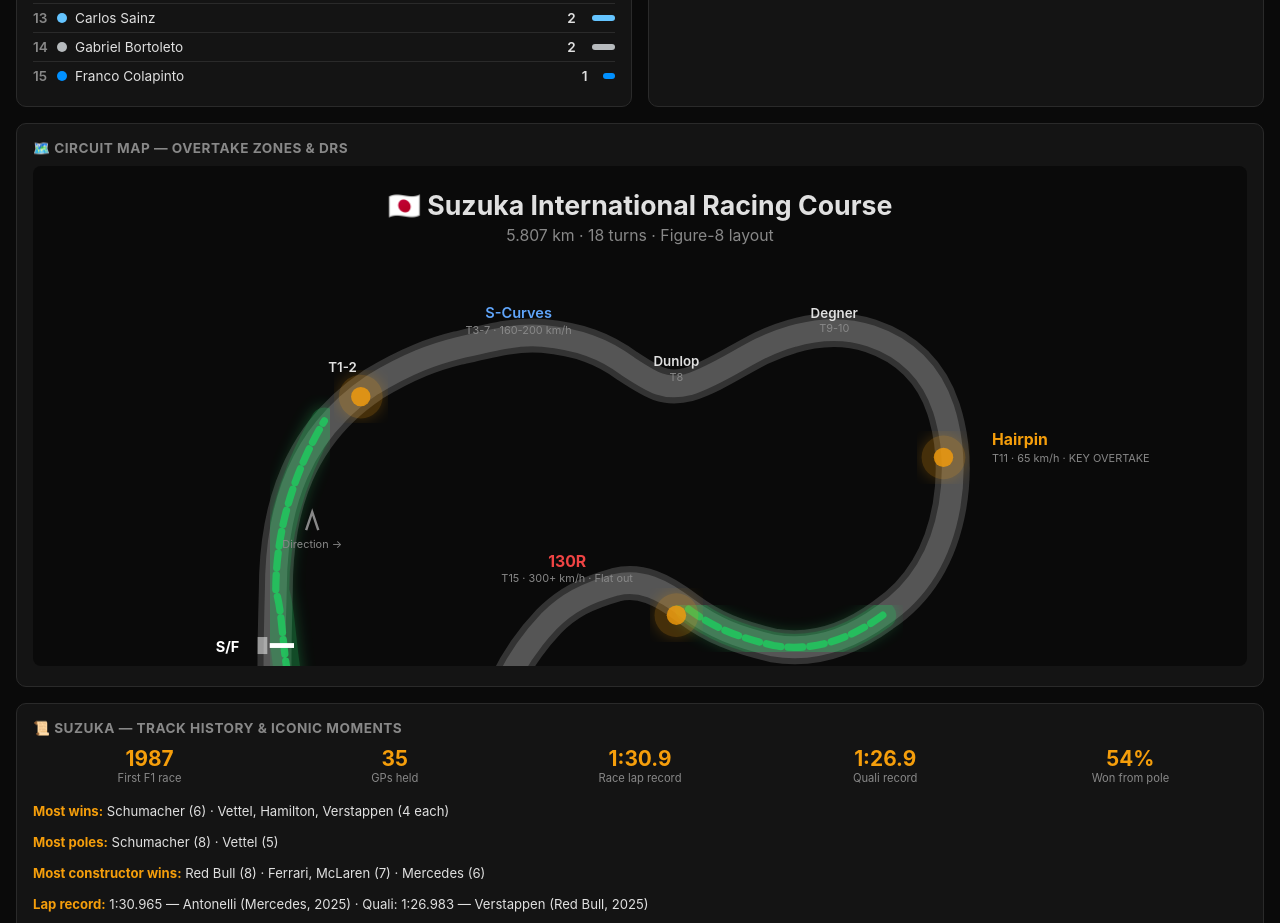
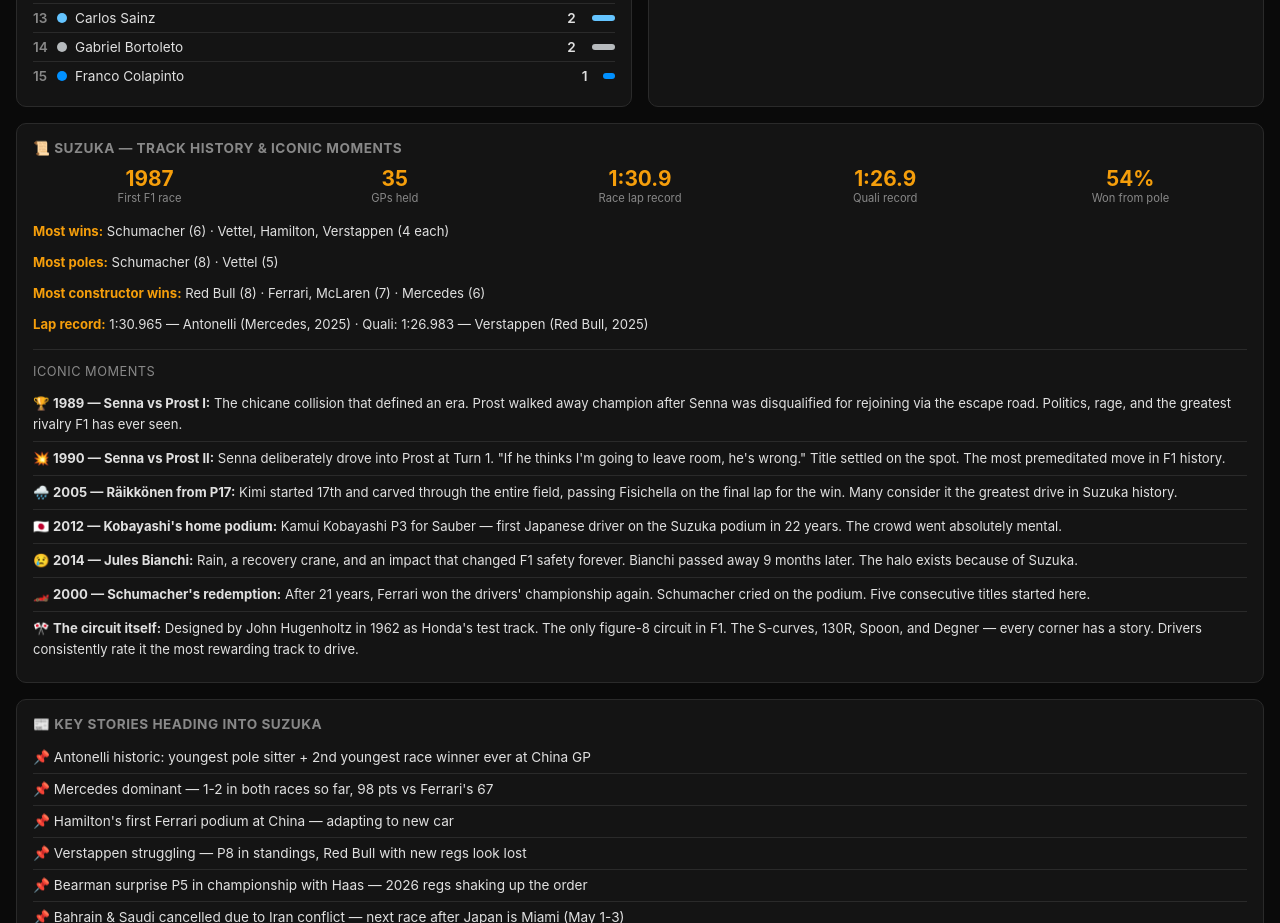
Before and after one commit to wilsonfelicio/marshall-workspace, a plain HTML site: page f1-dashboard/index.html in a window 1280 px wide. Shown: the part 990-1913 px from the top of the page. Drawn offline with nearby package versions, Linux system fonts and the light colour scheme.

Commit message:
Remove circuit diagram from F1 dashboard

```diff
--- a/f1-dashboard/index.html
+++ b/f1-dashboard/index.html
@@ -215,14 +215,6 @@ body { background:var(--bg); color:var(--text); font-family:-apple-system,BlinkM
         <div class="chart-container"><canvas id="constChart"></canvas></div>
     </div>
 
-    <!-- Circuit Diagram -->
-    <div class="card full">
-        <h3>🗺️ Circuit Map — Overtake Zones & DRS</h3>
-        <div style="text-align:center;">
-            <iframe src="circuit.html" style="width:100%;height:500px;border:none;border-radius:8px;" loading="lazy"></iframe>
-        </div>
-    </div>
-
     <!-- Track History -->
     <div class="card full">
         <h3>📜 Suzuka — Track History & Iconic Moments</h3>
```
